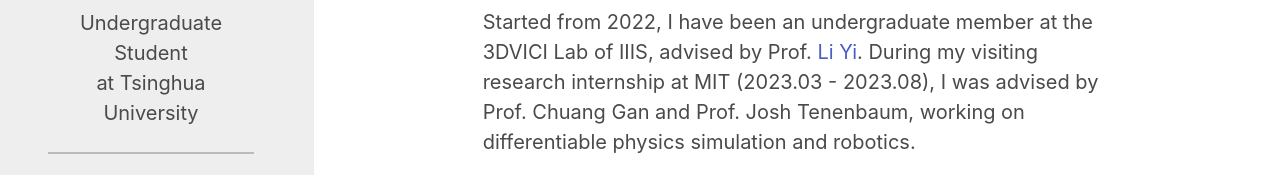
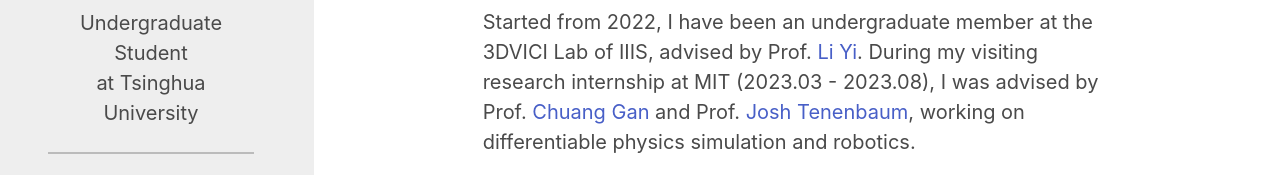
Before and after one commit to jt-zheng/jt-zheng.github.io, a plain HTML site: page index.html in a window 1280 px wide. Shown: the part 416-591 px from the top of the page. Drawn offline with nearby package versions, Linux system fonts and the light colour scheme.

Commit message:
Update index.html

```diff
--- a/index.html
+++ b/index.html
@@ -3,7 +3,7 @@
   <head>
     <meta charset="utf-8">
     <meta name="viewport" content="width=device-width, initial-scale=1">
-    <title>Juntian's Homepage</title>
+    <title>Home | Juntian Zheng</title>
     <link rel="stylesheet" href="https://cdn.jsdelivr.net/npm/bulma@0.9.4/css/bulma.min.css">
     <link rel="stylesheet" href="https://cdnjs.cloudflare.com/ajax/libs/font-awesome/4.7.0/css/font-awesome.min.css">
     <link rel="stylesheet" href="./style.css">
@@ -55,7 +55,7 @@
                         Hi there! I'm Juntian Zheng (郑钧天), a 4th-year undergraduate student majoring in Computer Science and Technology at <a href="https://iiis.tsinghua.edu.cn/">IIIS, Tsinghua University</a> (a.k.a. <a href="https://iiis.tsinghua.edu.cn/en/yaoclass/">Yao Class</a>, directed by Prof. <a href="https://iiis.tsinghua.edu.cn/yao/">Andrew Chi-Chih Yao</a>). I'm broadly interested in computer graphics, robotics, and artificial intelligence, with a particular focus on <b>differentiable physics simulation</b> and its application in <b>robot design optimization and skill acquisition</b>.
                     </p>
                     <p class="is-size-5 mt-4">
-                        Started from 2022, I have been an undergraduate member at the 3DVICI Lab of IIIS, advised by Prof. <a href="https://ericyi.github.io/">Li Yi</a>. During my visiting research internship at MIT (2023.03 - 2023.08), I was advised by Prof. Chuang Gan and Prof. Josh Tenenbaum, working on differentiable physics simulation and robotics.
+                        Started from 2022, I have been an undergraduate member at the 3DVICI Lab of IIIS, advised by Prof. <a href="https://ericyi.github.io/">Li Yi</a>. During my visiting research internship at MIT (2023.03 - 2023.08), I was advised by Prof. <a href="https://people.csail.mit.edu/ganchuang/">Chuang Gan</a> and Prof. <a href="https://web.mit.edu/cocosci/josh.html">Josh Tenenbaum</a>, working on differentiable physics simulation and robotics.
                     </p>
                 </section>
                 <section class="section is-size-5">
```
